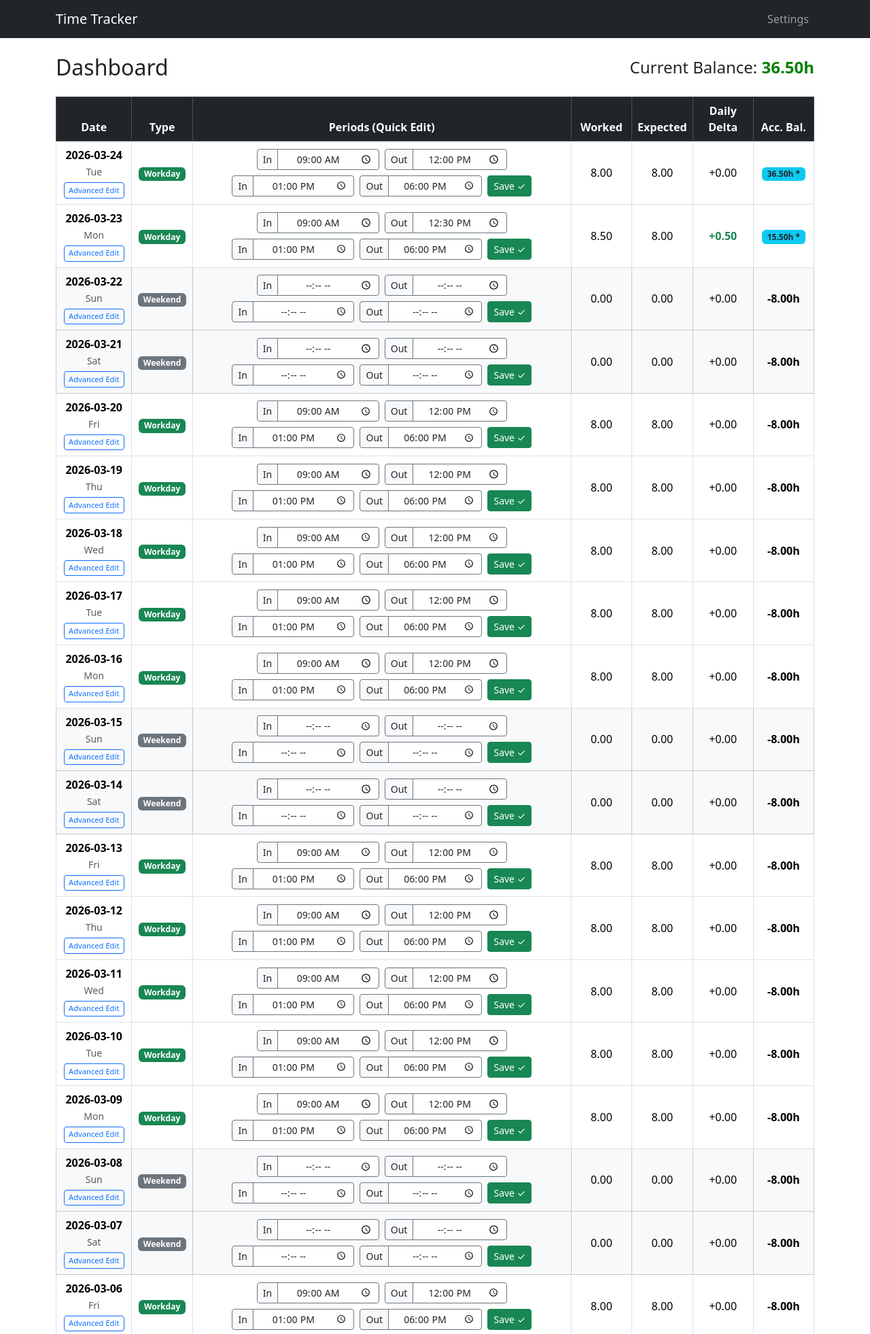
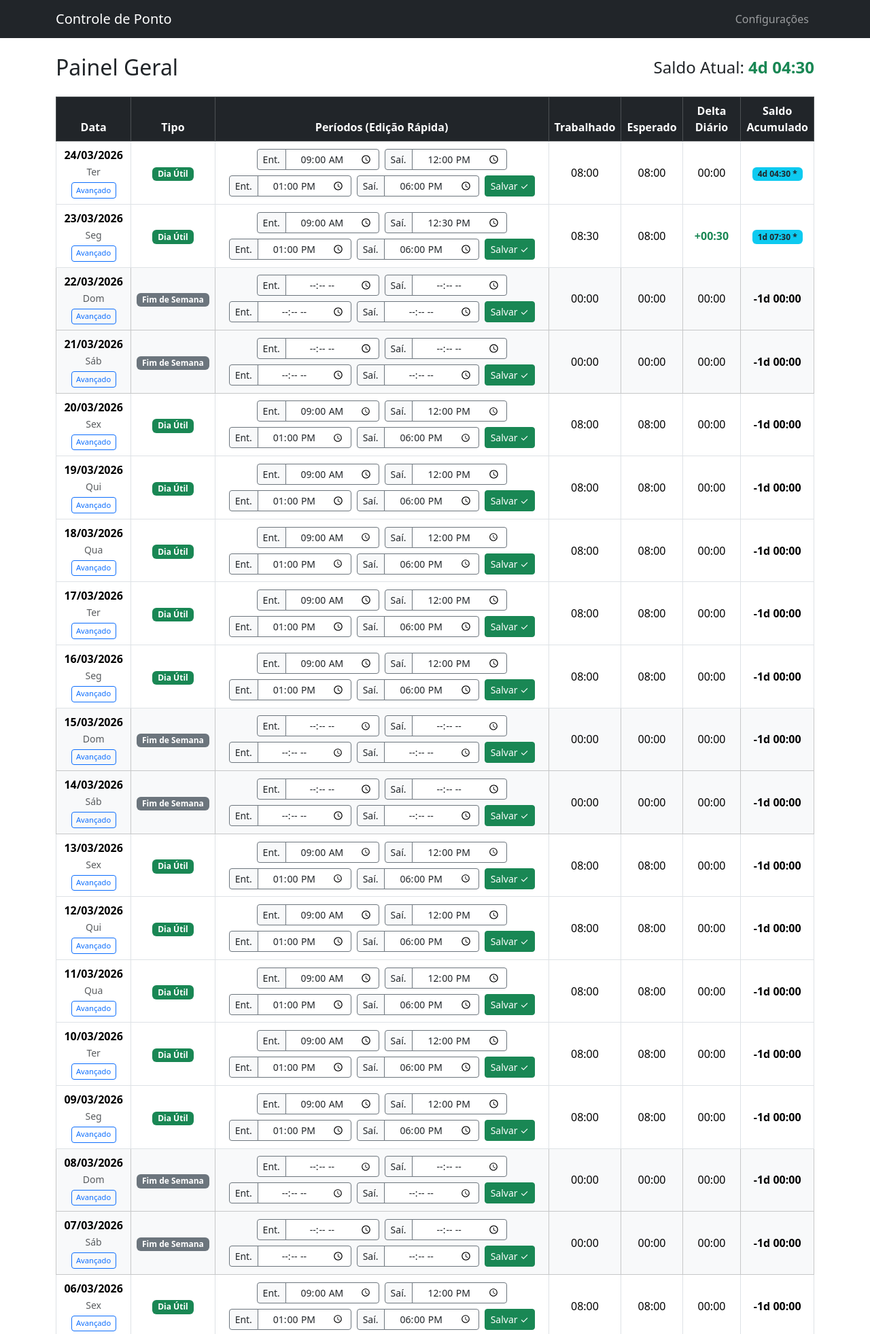
Before and after one commit to autorz/dialoglite, a Flask app: page / in a window 1280 px wide. Shown: the top 1962 px of the page at 68% size. Run offline with Flask 3, Linux system fonts and the light colour scheme; some libraries are stand-ins or nearby versions.

Commit message:
feat: translate ui to pt-BR and format hours in base 8
Co-authored-by: rzippert <2091971+rzippert@users.noreply.github.com>

```diff
--- a/app/routes.py
+++ b/app/routes.py
@@ -18,9 +18,9 @@ def update_settings():
         new_date_str = request.form.get('start_date')
         new_date = datetime.strptime(new_date_str, '%Y-%m-%d').date()
         set_start_date(new_date)
-        flash('Settings updated successfully!', 'success')
+        flash('Configurações atualizadas com sucesso!', 'success')
     except Exception as e:
-        flash(f'Error updating settings: {e}', 'danger')
+        flash(f'Erro ao atualizar configurações: {e}', 'danger')
     return redirect(url_for('main.index'))
 
 @bp.route('/day/<string:date_str>/quick_update', methods=['POST'])
@@ -28,14 +28,14 @@ def day_quick_update(date_str):
     try:
         day_date = datetime.strptime(date_str, '%Y-%m-%d').date()
     except ValueError:
-        flash('Invalid date format.', 'danger')
+        flash('Formato de data inválido.', 'danger')
         return redirect(url_for('main.index'))
 
     day_record = DayRecord.query.get_or_404(day_date)
 
     # Check if there are more than 2 periods already (shouldn't use quick edit)
     if len(day_record.periods) > 2:
-        flash('This day has more than 2 periods. Please use the advanced edit page.', 'warning')
+        flash('Este dia tem mais de 2 períodos. Por favor, use a edição avançada.', 'warning')
         return redirect(url_for('main.index'))
 
     # Clear existing periods
@@ -58,10 +58,10 @@ def day_quick_update(date_str):
 
     try:
         db.session.commit()
-        flash(f'Periods for {day_date} updated successfully!', 'success')
+        flash(f'Períodos para {day_date.strftime("%d/%m/%Y")} atualizados com sucesso!', 'success')
     except Exception as e:
         db.session.rollback()
-        flash(f'Error saving quick update data: {e}', 'danger')
+        flash(f'Erro ao salvar edição rápida: {e}', 'danger')
 
     return redirect(url_for('main.index'))
 
@@ -70,7 +70,7 @@ def day_edit(date_str):
     try:
         day_date = datetime.strptime(date_str, '%Y-%m-%d').date()
     except ValueError:
-        flash('Invalid date format.', 'danger')
+        flash('Formato de data inválido.', 'danger')
         return redirect(url_for('main.index'))
 
     day_record = DayRecord.query.get_or_404(day_date)
@@ -83,6 +83,8 @@ def day_edit(date_str):
         override_val = request.form.get('balance_override')
         if override_val:
             try:
+                # Recebemos em float? Não, precisamos parsear um float no formato (ex: 10.5 horas).
+                # No entanto o usuario digitará algo no html. Assumimos horas.
                 day_record.balance_override = float(override_val)
             except ValueError:
                 day_record.balance_override = None
@@ -110,10 +112,10 @@ def day_edit(date_str):
 
         try:
             db.session.commit()
-            flash('Day updated successfully!', 'success')
+            flash('Dia atualizado com sucesso!', 'success')
             return redirect(url_for('main.index'))
         except Exception as e:
             db.session.rollback()
-            flash(f'Error saving data: {e}', 'danger')
+            flash(f'Erro ao salvar dados: {e}', 'danger')
 
     return render_template('day_edit.html', day=day_record)
--- a/app/templates/base.html
+++ b/app/templates/base.html
@@ -1,31 +1,31 @@
 <!DOCTYPE html>
-<html lang="en">
+<html lang="pt-BR">
 <head>
     <meta charset="UTF-8">
     <meta name="viewport" content="width=device-width, initial-scale=1.0">
-    <title>Time Tracking</title>
+    <title>Controle de Ponto</title>
     <!-- Use local Bootstrap CSS -->
     <link href="{{ url_for('static', filename='css/bootstrap.min.css') }}" rel="stylesheet">
     <!-- Optional custom css -->
     <style>
         .weekend { background-color: #f8f9fa; }
         .holiday { background-color: #ffeeba; }
-        .negative { color: red; font-weight: bold; }
-        .positive { color: green; font-weight: bold; }
+        .negative { color: #dc3545; font-weight: bold; }
+        .positive { color: #198754; font-weight: bold; }
     </style>
 </head>
 <body>
 
 <nav class="navbar navbar-expand-lg navbar-dark bg-dark">
   <div class="container">
-    <a class="navbar-brand" href="{{ url_for('main.index') }}">Time Tracker</a>
+    <a class="navbar-brand" href="{{ url_for('main.index') }}">Controle de Ponto</a>
     <button class="navbar-toggler" type="button" data-bs-toggle="collapse" data-bs-target="#navbarNav">
       <span class="navbar-toggler-icon"></span>
     </button>
     <div class="collapse navbar-collapse" id="navbarNav">
       <ul class="navbar-nav ms-auto">
         <li class="nav-item">
-          <a class="nav-link" href="#" data-bs-toggle="modal" data-bs-target="#settingsModal">Settings</a>
+          <a class="nav-link" href="#" data-bs-toggle="modal" data-bs-target="#settingsModal">Configurações</a>
         </li>
       </ul>
     </div>
@@ -38,7 +38,7 @@
         {% for category, message in messages %}
           <div class="alert alert-{{ category }} alert-dismissible fade show" role="alert">
             {{ message }}
-            <button type="button" class="btn-close" data-bs-dismiss="alert" aria-label="Close"></button>
+            <button type="button" class="btn-close" data-bs-dismiss="alert" aria-label="Fechar"></button>
           </div>
         {% endfor %}
       {% endif %}
@@ -53,19 +53,19 @@
     <div class="modal-content">
       <form action="{{ url_for('main.update_settings') }}" method="POST">
           <div class="modal-header">
-            <h5 class="modal-title">Settings</h5>
+            <h5 class="modal-title">Configurações</h5>
             <button type="button" class="btn-close" data-bs-dismiss="modal"></button>
           </div>
           <div class="modal-body">
             <div class="mb-3">
-              <label class="form-label">History Start Date</label>
+              <label class="form-label">Data de Início do Histórico</label>
               <input type="date" name="start_date" class="form-control" value="{{ settings.start_date if settings else '2026-01-01' }}" required>
-              <small class="text-muted">Warning: Moving this date forward will delete older records.</small>
+              <small class="text-muted">Aviso: Mover esta data para o futuro excluirá os registros anteriores.</small>
             </div>
           </div>
           <div class="modal-footer">
-            <button type="button" class="btn btn-secondary" data-bs-dismiss="modal">Close</button>
-            <button type="submit" class="btn btn-primary">Save changes</button>
+            <button type="button" class="btn btn-secondary" data-bs-dismiss="modal">Fechar</button>
+            <button type="submit" class="btn btn-primary">Salvar alterações</button>
           </div>
       </form>
     </div>
--- a/app/templates/index.html
+++ b/app/templates/index.html
@@ -3,12 +3,12 @@
 {% block content %}
 <div class="row mb-4 align-items-center">
     <div class="col-md-6">
-        <h2 class="mb-0">Dashboard</h2>
+        <h2 class="mb-0">Painel Geral</h2>
     </div>
     <div class="col-md-6 text-md-end mt-3 mt-md-0">
-        <h4 class="mb-0">Current Balance:
+        <h4 class="mb-0">Saldo Atual:
             <span class="{{ 'positive' if current_balance >= 0 else 'negative' }}">
-                {{ "%.2f"|format(current_balance) }}h
+                {{ current_balance | format_balance }}
             </span>
         </h4>
     </div>
@@ -18,30 +18,30 @@
     <table class="table table-bordered table-hover align-middle text-center">
         <thead class="table-dark">
             <tr>
-                <th style="width: 10%;">Date</th>
-                <th style="width: 8%;">Type</th>
-                <th style="width: 50%;">Periods (Quick Edit)</th>
-                <th style="width: 8%;">Worked</th>
-                <th style="width: 8%;">Expected</th>
-                <th style="width: 8%;">Daily Delta</th>
-                <th style="width: 8%;">Acc. Bal.</th>
+                <th style="width: 10%;">Data</th>
+                <th style="width: 8%;">Tipo</th>
+                <th style="width: 50%;">Períodos (Edição Rápida)</th>
+                <th style="width: 8%;">Trabalhado</th>
+                <th style="width: 8%;">Esperado</th>
+                <th style="width: 8%;">Delta Diário</th>
+                <th style="width: 8%;">Saldo Acumulado</th>
             </tr>
         </thead>
         <tbody>
             {% for record in history %}
             <tr class="{% if record.is_holiday or record.manual_holiday %}table-warning{% elif record.is_weekend %}table-light{% endif %}">
                 <td>
-                    <strong>{{ record.date.strftime('%Y-%m-%d') }}</strong><br>
-                    <small class="text-muted">{{ record.date.strftime('%a') }}</small><br>
-                    <a href="{{ url_for('main.day_edit', date_str=record.date) }}" class="btn btn-sm btn-outline-primary mt-1" style="font-size: 0.70rem; padding: 0.15rem 0.4rem;">Advanced Edit</a>
+                    <strong>{{ record.date.strftime('%d/%m/%Y') }}</strong><br>
+                    <small class="text-muted">{{ record.date | ptbr_weekday }}</small><br>
+                    <a href="{{ url_for('main.day_edit', date_str=record.date) }}" class="btn btn-sm btn-outline-primary mt-1" style="font-size: 0.70rem; padding: 0.15rem 0.4rem;">Avançado</a>
                 </td>
                 <td>
                     {% if record.is_holiday or record.manual_holiday %}
-                        <span class="badge bg-warning text-dark">Holiday</span>
+                        <span class="badge bg-warning text-dark">Feriado</span>
                     {% elif record.is_weekend %}
-                        <span class="badge bg-secondary">Weekend</span>
+                        <span class="badge bg-secondary">Fim de Semana</span>
                     {% else %}
-                        <span class="badge bg-success">Workday</span>
+                        <span class="badge bg-success">Dia Útil</span>
                     {% endif %}
                 </td>
 
@@ -50,10 +50,10 @@
                         <div class="d-flex flex-column gap-1">
                             {% for p in record.periods %}
                                 <div class="small fw-bold">
-                                    Period {{ loop.index }}: {{ p.entry_time.strftime('%H:%M') }} - {{ p.exit_time.strftime('%H:%M') if p.exit_time else '(working)' }}
+                                    Período {{ loop.index }}: {{ p.entry_time.strftime('%H:%M') }} - {{ p.exit_time.strftime('%H:%M') if p.exit_time else '(trabalhando)' }}
                                 </div>
                             {% endfor %}
-                            <small class="text-muted">More than 2 periods. Use <strong>Advanced Edit</strong> to modify.</small>
+                            <small class="text-muted">Mais de 2 períodos. Use <strong>Avançado</strong> para modificar.</small>
                         </div>
                     {% else %}
                         <!-- Inline Quick Form -->
@@ -62,40 +62,40 @@
                             {% set p2 = record.periods[1] if record.periods|length > 1 else None %}
 
                             <div class="input-group input-group-sm" style="max-width: 180px;">
-                                <span class="input-group-text bg-light border-secondary">In</span>
+                                <span class="input-group-text bg-light border-secondary">Ent.</span>
                                 <input type="time" name="entry_time[]" class="form-control border-secondary text-center" value="{{ p1.entry_time.strftime('%H:%M') if p1 else '' }}">
                             </div>
                             <div class="input-group input-group-sm" style="max-width: 180px;">
-                                <span class="input-group-text bg-light border-secondary">Out</span>
+                                <span class="input-group-text bg-light border-secondary">Saí.</span>
                                 <input type="time" name="exit_time[]" class="form-control border-secondary text-center" value="{{ p1.exit_time.strftime('%H:%M') if p1 and p1.exit_time else '' }}">
                             </div>
 
                             <div class="input-group input-group-sm" style="max-width: 180px;">
-                                <span class="input-group-text bg-light border-secondary">In</span>
+                                <span class="input-group-text bg-light border-secondary">Ent.</span>
                                 <input type="time" name="entry_time[]" class="form-control border-secondary text-center" value="{{ p2.entry_time.strftime('%H:%M') if p2 else '' }}">
                             </div>
                             <div class="input-group input-group-sm" style="max-width: 180px;">
-                                <span class="input-group-text bg-light border-secondary">Out</span>
+                                <span class="input-group-text bg-light border-secondary">Saí.</span>
                                 <input type="time" name="exit_time[]" class="form-control border-secondary text-center" value="{{ p2.exit_time.strftime('%H:%M') if p2 and p2.exit_time else '' }}">
                             </div>
 
-                            <button type="submit" class="btn btn-sm btn-success">Save ✓</button>
+                            <button type="submit" class="btn btn-sm btn-success">Salvar ✓</button>
                         </form>
                     {% endif %}
                 </td>
 
-                <td>{{ "%.2f"|format(record.worked_hours) }}</td>
-                <td>{{ "%.2f"|format(record.expected_hours) }}</td>
+                <td>{{ record.worked_hours | format_time }}</td>
+                <td>{{ record.expected_hours | format_time }}</td>
                 <td class="{{ 'text-success fw-bold' if record.daily_delta > 0 else 'text-danger fw-bold' if record.daily_delta < 0 else '' }}">
-                    {{ "%+.2f"|format(record.daily_delta) }}
+                    {{ record.daily_delta | format_time(True) }}
                 </td>
                 <td>
                     {% if record.override is not none %}
-                        <span class="badge bg-info text-dark" title="Manual Override">
-                            {{ "%.2f"|format(record.balance) }}h *
+                        <span class="badge bg-info text-dark" title="Ajuste Manual">
+                            {{ record.balance | format_balance }} *
                         </span>
                     {% else %}
-                        <strong>{{ "%.2f"|format(record.balance) }}h</strong>
+                        <strong>{{ record.balance | format_balance }}</strong>
                     {% endif %}
                 </td>
             </tr>
--- a/main.py
+++ b/main.py
@@ -2,6 +2,57 @@ import os
 from flask import Flask
 from app.models import db
 from app.routes import bp
+
+def format_balance(hours_float: float):
+    if hours_float is None:
+        return ""
+
+    sign = "-" if hours_float < 0 else ""
+    val = abs(hours_float)
+
+    # 1 day = 8 hours
+    days = int(val // 8)
+    remaining_hours_float = val % 8
+
+    hours = int(remaining_hours_float)
+    minutes = int(round((remaining_hours_float - hours) * 60))
+
+    # Handle overflow of minutes due to rounding
+    if minutes == 60:
+        minutes = 0
+        hours += 1
+        if hours == 8:
+            hours = 0
+            days += 1
+
+    if days > 0:
+        return f"{sign}{days}d {hours:02d}:{minutes:02d}"
+    else:
+        return f"{sign}{hours:02d}:{minutes:02d}"
+
+def format_time_only(hours_float: float, with_sign=False):
+    if hours_float is None:
+        return ""
+
+    sign = ""
+    if hours_float < 0:
+        sign = "-"
+    elif hours_float > 0 and with_sign:
+        sign = "+"
+
+    val = abs(hours_float)
+    hours = int(val)
+    minutes = int(round((val - hours) * 60))
+
+    if minutes == 60:
+        minutes = 0
+        hours += 1
+
+    return f"{sign}{hours:02d}:{minutes:02d}"
+
+def ptbr_weekday(d):
+    weekdays = ["Seg", "Ter", "Qua", "Qui", "Sex", "Sáb", "Dom"]
+    return weekdays[d.weekday()]
 
 def create_app():
     app = Flask(__name__, template_folder='app/templates', static_folder='app/static')
@@ -17,6 +68,11 @@ def create_app():
 
     app.register_blueprint(bp)
 
+    # Register template filters
+    app.jinja_env.filters['format_balance'] = format_balance
+    app.jinja_env.filters['format_time'] = format_time_only
+    app.jinja_env.filters['ptbr_weekday'] = ptbr_weekday
+
     return app
 
 app = create_app()
```
Also changed, not shown: app/templates/day_edit.html (+14 -14 lines), instance/app.db, 1 other file.
